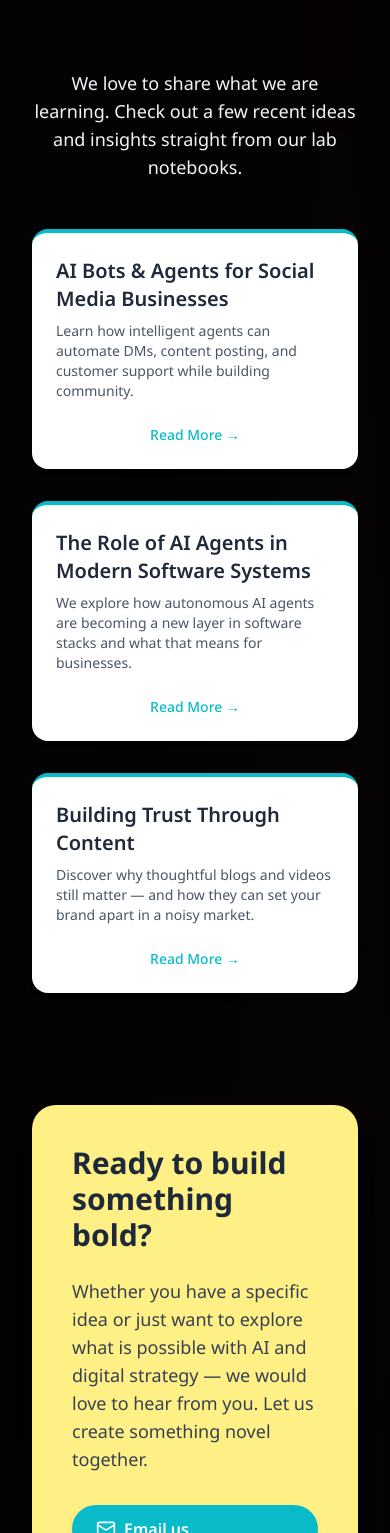
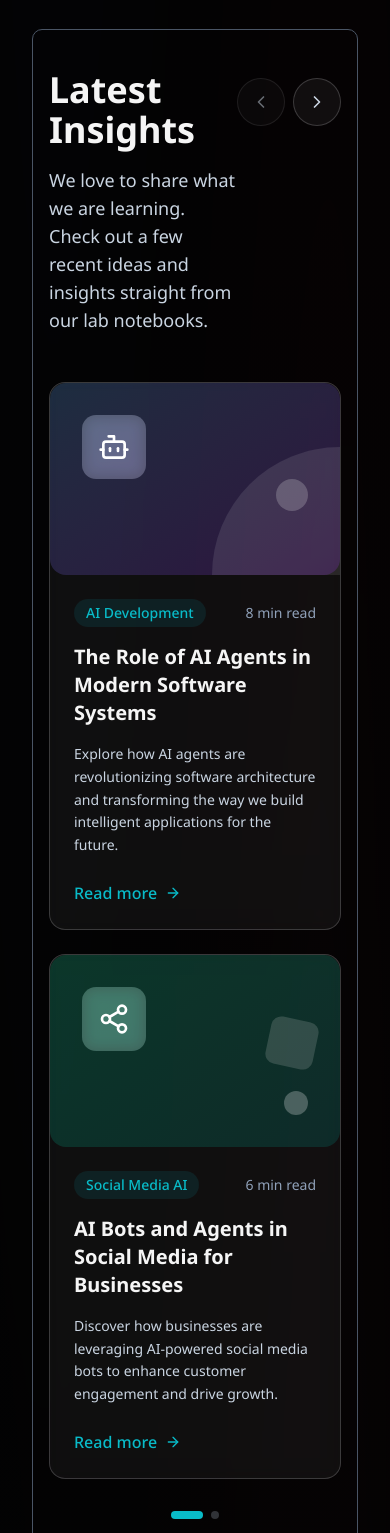
Before and after one commit to rupeshbug/novelty_lab_website, a Next.js app: page / in a window 390 px wide. Shown: the part 3975-5508 px from the top of the page. Built offline with nearby package versions, Linux system fonts and the light colour scheme.

Commit message:
new design for the component

```diff
--- a/src/app/components/FromOurLab.tsx
+++ b/src/app/components/FromOurLab.tsx
@@ -1,10 +1,19 @@
 "use client";
 
-import { useEffect, useState } from "react";
-
+import {
+  ChevronLeft,
+  ChevronRight,
+  ArrowRight,
+  Bot,
+  Share2,
+  Zap,
+  Brain,
+} from "lucide-react";
+import { useState, useEffect } from "react";
 import { TextParticle } from "@/components/ui/text-particle";
 
-export default function FromOurLab() {
+export default function BlogSection() {
+  const [currentIndex, setCurrentIndex] = useState(0);
   const [fontSize, setFontSize] = useState(80);
 
   useEffect(() => {
@@ -18,8 +27,105 @@ export default function FromOurLab() {
 
     return () => window.removeEventListener("resize", updateFontSize);
   }, []);
+
+  const blogPosts = [
+    {
+      id: 1,
+      title: "The Role of AI Agents in Modern Software Systems",
+      description:
+        "Explore how AI agents are revolutionizing software architecture and transforming the way we build intelligent applications for the future.",
+      category: "AI Development",
+      readTime: "8 min read",
+      gradient: "from-blue-400 to-purple-600",
+      icon: Bot,
+      image: (
+        <div className="absolute inset-0 bg-gradient-to-br from-blue-400/20 to-purple-600/20 rounded-2xl">
+          <div className="absolute top-8 left-8 w-16 h-16 bg-white/20 rounded-xl flex items-center justify-center backdrop-blur-sm">
+            <Bot size={32} className="text-white" />
+          </div>
+          <div className="absolute bottom-0 right-0 w-32 h-32 bg-white/10 rounded-tl-full"></div>
+          <div className="absolute top-1/2 right-8 w-8 h-8 bg-white/20 rounded-full"></div>
+        </div>
+      ),
+    },
+    {
+      id: 2,
+      title: "AI Bots and Agents in Social Media for Businesses",
+      description:
+        "Discover how businesses are leveraging AI-powered social media bots to enhance customer engagement and drive growth.",
+      category: "Social Media AI",
+      readTime: "6 min read",
+      gradient: "from-emerald-400 to-teal-600",
+      icon: Share2,
+      image: (
+        <div className="absolute inset-0 bg-gradient-to-br from-emerald-400/20 to-teal-600/20 rounded-2xl">
+          <div className="absolute top-8 left-8 w-16 h-16 bg-white/20 rounded-xl flex items-center justify-center backdrop-blur-sm">
+            <Share2 size={32} className="text-white" />
+          </div>
+          <div className="absolute top-1/3 right-6 w-12 h-12 bg-white/15 rounded-lg transform rotate-12"></div>
+          <div className="absolute bottom-8 right-8 w-6 h-6 bg-white/25 rounded-full"></div>
+        </div>
+      ),
+    },
+    {
+      id: 3,
+      title: "Building Scalable Web Applications with Modern Frameworks",
+      description:
+        "Learn how Next.js, React, and modern development practices are shaping the future of web application development.",
+      category: "Web Development",
+      readTime: "10 min read",
+      gradient: "from-orange-400 to-red-600",
+      icon: Zap,
+      image: (
+        <div className="absolute inset-0 bg-gradient-to-br from-orange-400/20 to-red-600/20 rounded-2xl">
+          <div className="absolute top-8 left-8 w-16 h-16 bg-white/20 rounded-xl flex items-center justify-center backdrop-blur-sm">
+            <Zap size={32} className="text-white" />
+          </div>
+          <div className="absolute bottom-12 left-12 w-20 h-4 bg-white/15 rounded-full"></div>
+          <div className="absolute top-1/2 right-12 w-4 h-20 bg-white/15 rounded-full"></div>
+        </div>
+      ),
+    },
+    {
+      id: 4,
+      title: "The Future of Machine Learning in Business Intelligence",
+      description:
+        "Understand how ML algorithms are transforming data analysis and decision-making processes in modern enterprises.",
+      category: "Machine Learning",
+      readTime: "12 min read",
+      gradient: "from-violet-400 to-purple-600",
+      icon: Brain,
+      image: (
+        <div className="absolute inset-0 bg-gradient-to-br from-violet-400/20 to-purple-600/20 rounded-2xl">
+          <div className="absolute top-8 left-8 w-16 h-16 bg-white/20 rounded-xl flex items-center justify-center backdrop-blur-sm">
+            <Brain size={32} className="text-white" />
+          </div>
+          <div className="absolute bottom-8 left-1/3 w-8 h-8 bg-white/20 rounded-lg transform -rotate-12"></div>
+          <div className="absolute top-1/3 right-8 w-6 h-16 bg-white/15 rounded-full"></div>
+        </div>
+      ),
+    },
+  ];
+
+  const nextSlide = () => {
+    setCurrentIndex((prev) => (prev + 1) % Math.ceil(blogPosts.length / 2));
+  };
+
+  const prevSlide = () => {
+    setCurrentIndex(
+      (prev) =>
+        (prev - 1 + Math.ceil(blogPosts.length / 2)) %
+        Math.ceil(blogPosts.length / 2)
+    );
+  };
+
+  const getVisiblePosts = () => {
+    const startIndex = currentIndex * 2;
+    return blogPosts.slice(startIndex, startIndex + 2);
+  };
+
   return (
-    <div className="text-center mt-10 py-12 px-8 md:px-20 lg:px-40 lg:py-16">
+    <section className="py-12 px-8 md:px-20 lg:px-40 lg:py-16 relative">
       <h2 className="text-3xl md:text-5xl font-bold text-gray-800 mb-3">
         <TextParticle
           text="From Our Lab"
@@ -29,60 +135,121 @@ export default function FromOurLab() {
           particleDensity={3}
         />
       </h2>
-      <p className="text-lg text-slate-100 mb-12 max-w-3xl mx-auto">
-        We love to share what we are learning. Check out a few recent ideas and
-        insights straight from our lab notebooks.
-      </p>
 
-      <div className="grid grid-cols-1 md:grid-cols-2 lg:grid-cols-3 gap-8 text-left">
-        {/* Blog Card 1 */}
-        <div className="bg-white rounded-2xl shadow-md p-6 flex flex-col justify-between hover:shadow-lg transition cursor-pointer border-t-4 border-[#09bbc8]">
+      <div className="mx-auto border border-gray-600 px-4 py-10 md:px-12 md:py-12 rounded-lg">
+        {/* Header */}
+        <div className="flex items-start justify-between mb-12">
           <div>
-            <h3 className="text-xl font-semibold text-gray-800 mb-2">
-              AI Bots & Agents for Social Media Businesses
-            </h3>
-            <p className="text-gray-600 text-sm mb-6">
-              Learn how intelligent agents can automate DMs, content posting,
-              and customer support while building community.
+            <h2 className="text-4xl md:text-5xl font-bold text-[#f5f5f5] mb-4">
+              Latest Insights
+            </h2>
+            <p className="text-lg text-slate-300 max-w-2xl">
+              We love to share what we are learning. Check out a few recent
+              ideas and insights straight from our lab notebooks.
             </p>
           </div>
-          <button className="text-[#09bbc8] font-medium hover:underline cursor-pointer text-sm">
-            Read More →
-          </button>
+
+          {/* Navigation arrows */}
+          <div className="flex gap-2 mt-2">
+            <button
+              onClick={prevSlide}
+              className="w-12 h-12 bg-white/5 hover:bg-white/10 border border-gray-200/20 rounded-full flex items-center justify-center transition-all duration-200 hover:scale-105 disabled:opacity-50"
+              disabled={currentIndex === 0}
+            >
+              <ChevronLeft
+                size={20}
+                className="text-slate-300 cursor-pointer"
+              />
+            </button>
+            <button
+              onClick={nextSlide}
+              className="w-12 h-12 bg-white/5 hover:bg-white/10 border border-gray-200/20 rounded-full flex items-center justify-center transition-all duration-200 hover:scale-105 disabled:opacity-50"
+              disabled={currentIndex === Math.ceil(blogPosts.length / 2) - 1}
+            >
+              <ChevronRight
+                size={20}
+                className="text-slate-300 cursor-pointer"
+              />
+            </button>
+          </div>
         </div>
 
-        {/* Blog Card 2 */}
-        <div className="bg-white rounded-2xl shadow-md p-6 flex flex-col justify-between hover:shadow-lg transition cursor-pointer border-t-4 border-[#09bbc8]">
-          <div>
-            <h3 className="text-xl font-semibold text-gray-800 mb-2">
-              The Role of AI Agents in Modern Software Systems
-            </h3>
-            <p className="text-gray-600 text-sm mb-6">
-              We explore how autonomous AI agents are becoming a new layer in
-              software stacks and what that means for businesses.
-            </p>
+        {/* Blog cards container */}
+        <div className="overflow-hidden">
+          <div
+            className="flex transition-transform duration-500 ease-in-out gap-6"
+            style={{ transform: `translateX(-${currentIndex * 100}%)` }}
+          >
+            {Array.from({ length: Math.ceil(blogPosts.length / 2) }).map(
+              (_, slideIndex) => (
+                <div
+                  key={slideIndex}
+                  className="w-full flex-shrink-0 grid grid-cols-1 lg:grid-cols-2 gap-6"
+                >
+                  {blogPosts
+                    .slice(slideIndex * 2, slideIndex * 2 + 2)
+                    .map((post) => (
+                      <div
+                        key={post.id}
+                        className="group bg-white/5 border border-gray-200/20 rounded-2xl overflow-hidden backdrop-blur-sm hover:bg-white/10 transition-all duration-300 hover:border-gray-200/40 hover:transform hover:scale-[1.02]"
+                      >
+                        {/* Image/Visual area */}
+                        <div className="relative h-48 bg-gradient-to-br overflow-hidden">
+                          {post.image}
+                        </div>
+
+                        {/* Content */}
+                        <div className="p-6 space-y-4">
+                          <div className="flex items-center justify-between">
+                            <span className="text-sm text-[#09bbc8] font-medium bg-[#09bbc8]/10 px-3 py-1 rounded-full">
+                              {post.category}
+                            </span>
+                            <span className="text-sm text-slate-400">
+                              {post.readTime}
+                            </span>
+                          </div>
+
+                          <h3 className="text-xl font-bold text-[#f5f5f5] group-hover:text-white transition-colors">
+                            {post.title}
+                          </h3>
+
+                          <p className="text-slate-300 text-sm leading-relaxed">
+                            {post.description}
+                          </p>
+
+                          <button className="inline-flex items-center gap-2 text-[#09bbc8] hover:text-[#07a3af] font-medium group/btn transition-colors pt-2">
+                            Read more
+                            <ArrowRight
+                              size={16}
+                              className="group-hover/btn:translate-x-1 transition-transform"
+                            />
+                          </button>
+                        </div>
+                      </div>
+                    ))}
+                </div>
+              )
+            )}
           </div>
-          <button className="text-[#09bbc8] font-medium hover:underline cursor-pointer text-sm">
-            Read More →
-          </button>
         </div>
 
-        {/* Blog Card 3 */}
-        <div className="bg-white rounded-2xl shadow-md p-6 flex flex-col justify-between hover:shadow-lg transition cursor-pointer border-t-4 border-[#09bbc8]">
-          <div>
-            <h3 className="text-xl font-semibold text-gray-800 mb-2">
-              Building Trust Through Content
-            </h3>
-            <p className="text-gray-600 text-sm mb-6">
-              Discover why thoughtful blogs and videos still matter — and how
-              they can set your brand apart in a noisy market.
-            </p>
-          </div>
-          <button className="text-[#09bbc8] font-medium hover:underline cursor-pointer text-sm">
-            Read More →
-          </button>
+        {/* Pagination dots */}
+        <div className="flex justify-center gap-2 mt-8">
+          {Array.from({ length: Math.ceil(blogPosts.length / 2) }).map(
+            (_, index) => (
+              <button
+                key={index}
+                onClick={() => setCurrentIndex(index)}
+                className={`w-2 h-2 rounded-full transition-all duration-200 ${
+                  index === currentIndex
+                    ? "bg-[#09bbc8] w-8"
+                    : "bg-gray-400/30 hover:bg-gray-400/50"
+                }`}
+              />
+            )
+          )}
         </div>
       </div>
-    </div>
+    </section>
   );
 }
```
